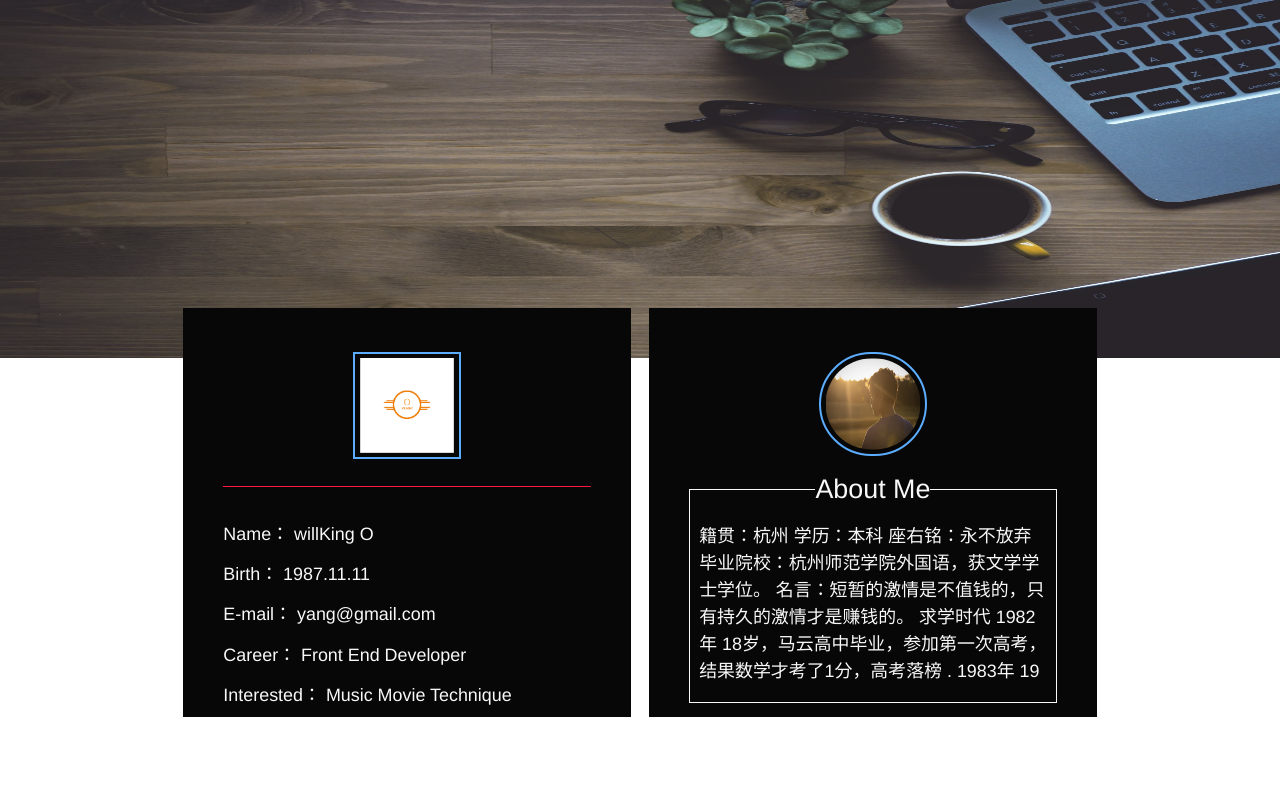
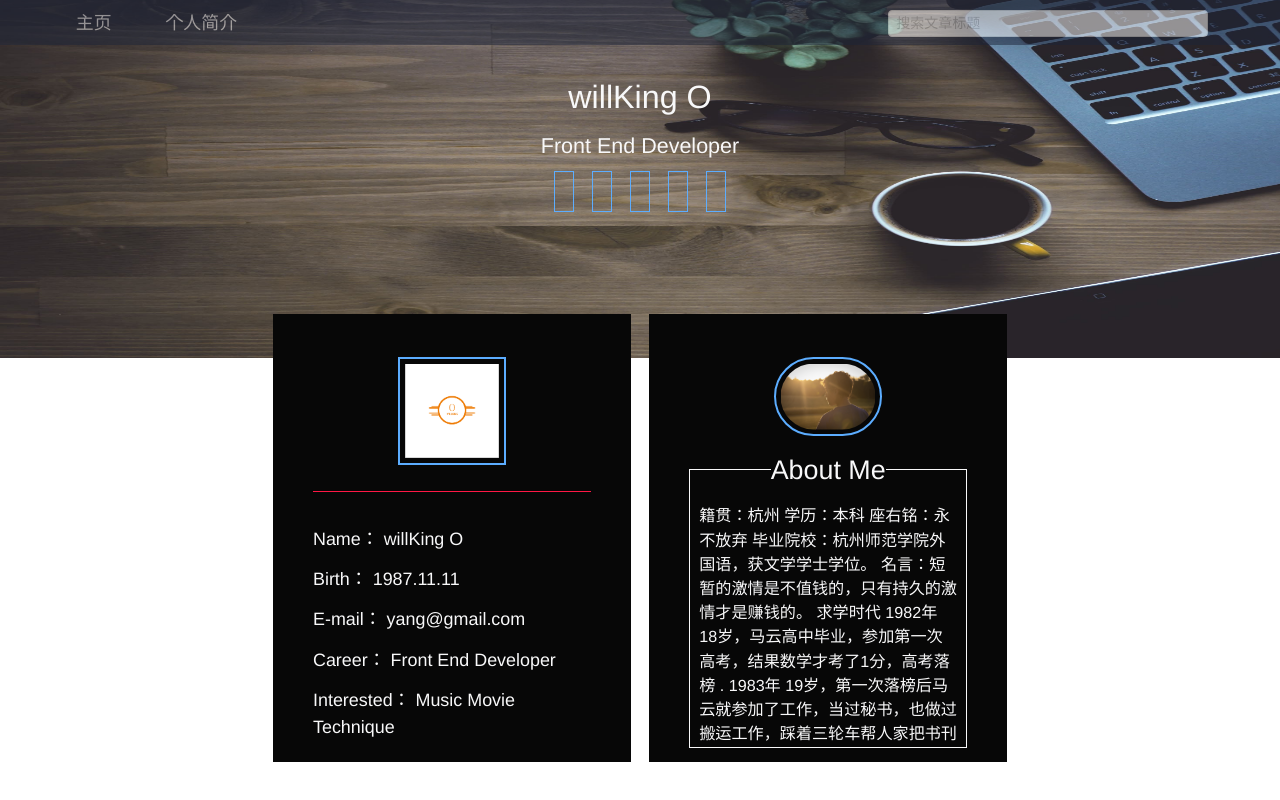
Before and after one commit to yang131323/blog-demo, a Vue app in the folder userPage/: page /#/home in a window 1280 px wide. Built offline with nearby package versions, Linux system fonts and the light colour scheme.

Commit message:
blog头部信息全部完成

```diff
--- a/userPage/package.json
+++ b/userPage/package.json
@@ -25,6 +25,7 @@
     "babel-eslint": "^8.2.1",
     "babel-helper-vue-jsx-merge-props": "^2.0.3",
     "babel-loader": "^7.1.1",
+    "babel-plugin-import": "^1.9.1",
     "babel-plugin-syntax-jsx": "^6.18.0",
     "babel-plugin-transform-runtime": "^6.22.0",
     "babel-plugin-transform-vue-jsx": "^3.5.0",
--- /dev/null
+++ b/userPage/src/components/Header.vue
@@ -0,0 +1,86 @@
+<style lang="less" scoped>
+@import './common/color.less';
+
+.header-menu {
+  position: fixed;
+  z-index: 10;
+  display: flex;
+  top: 0;
+  left: 0;
+  right: 0;
+  width: 100%;
+  height: 50 * @vw;
+  min-height: 30px;
+  padding: 11*@vw 40*@vw 0 0;
+  opacity: 0.5;
+  background-color: @iTitle;
+
+  ul {
+    flex-grow: 1;
+    list-style-type: none;
+    width: 50%;
+    height: 100%;
+    margin: 0;
+    overflow: hidden;
+    color: @iBackground;
+
+    li {
+      float: left;
+      color: @iBackground;
+    }
+  }
+
+  a {
+    height: 100%;
+    display: block;
+    width: 120 * @vw;
+    font-size: 20 * @vw;
+    color: @iBackground;
+    text-align: center;
+  }
+
+  .search-input {
+    margin: 0 40*@vw 0 0;
+    height: 30 * @vw;
+  }
+}
+</style>
+
+<template>
+  <nav class="header-menu">
+    <ul>
+      <li><a :href="homeSrc">主页</a></li>
+      <li><a :href="personSrc">个人简介</a></li>
+    </ul>
+    <a-input-search
+      size="small"
+      class="search-input"
+      placeholder="搜索文章标题"
+      :value="value"
+      @input="$emit('input', $event.target.value)"
+      :style="{width: '320px'}"
+    />
+  </nav>
+</template>
+
+<script>
+export default {
+  props: {
+    homeSrc: {
+      type: String,
+      default: '/'
+    },
+    personSrc: {
+      type: String,
+      default: '/home'
+    },
+    value: {
+      type: String,
+      default: ''
+    }
+  },
+  data () {
+    return {}
+  }
+}
+</script>
--- /dev/null
+++ b/userPage/src/components/blog/ImageIcon.vue
@@ -0,0 +1,73 @@
+<style lang="less" scoped>
+  @import '../common/color.less';
+
+  .img-content-container {
+    position: absolute;
+    z-index: 10;
+    height: 240 * @vw;
+    min-height: 180px;
+    width: 40%;
+    top: 8%;
+    padding: 0;
+    margin: 0;
+    left: 30%;
+    right: 30%;
+    opacity: 1;
+
+    p {
+      padding: 0;
+      margin: 10*@vw 0 0 0;
+      font-size: 24 * @vw;
+      color: @iBackground;
+    }
+
+    h3 {
+      padding: 0;
+      margin: 10*@vw 0;
+      font-size: 36 * @vw;
+      color: @iBackground;
+    }
+
+    .icon-container {
+      display: flex;
+      justify-content: center;
+      margin: 10*@vw 0 0 0;
+
+      .icon {
+        padding: 10 * @vw;
+        margin: 0 10*@vw;
+        border: 2*@vw solid @iLight;
+      }
+    }
+  }
+</style>
+
+<template>
+  <section class="img-content-container">
+    <h3>{{information && information.name || '无'}}</h3>
+    <p>{{information && information.career || '无'}}</p>
+    <div class="icon-container">
+      <div class="icon" v-for="(item, index) in iconArr" :key="index" @click="$emit('detail', item)">
+        <a-icon :type="item"/>
+      </div>
+    </div>
+  </section>
+</template>
+
+<script>
+export default {
+  props: {
+    information: {
+      type: Object,
+      default: () => {}
+    },
+    iconArr: {
+      type: Array,
+      default: () => []
+    }
+  },
+  data () {
+    return {}
+  }
+}
+</script>
--- a/userPage/src/components/blog/IntroductionCard.vue
+++ b/userPage/src/components/blog/IntroductionCard.vue
@@ -5,9 +5,9 @@
 .personal-profile-card {
   display: flex;
   flex-direction: column;
-  margin: -50px 10*@vw 0 10*@vw;
+  margin: -50*@vw 10*@vw 0 10*@vw;
   padding: 15 * @vw;
-  width: 500 * @vw;
+  width: 400 * @vw;
   min-height: 250px;
   background-color: @iCardBackground;
 
--- a/userPage/src/components/blog/MessageCard.vue
+++ b/userPage/src/components/blog/MessageCard.vue
@@ -4,9 +4,9 @@
 .personal-profile-card {
   display: flex;
   flex-direction: column;
-  margin: -50px 10*@vw 0 10*@vw;
+  margin: -50*@vw 10*@vw 0 10*@vw;
   padding: 15 * @vw;
-  width: 500 * @vw;
+  width: 400 * @vw;
   min-height: 250px;
   background-color: @iCardBackground;
 
@@ -25,7 +25,7 @@
     color: @iBackground;
     font-size: 20 * @vw;
     text-align: center;
-    height: 270 * @vw;
+    height: 100%;
     border: 1*@vw solid @iBackground;
     overflow: hidden; // 防止横向溢出
     text-overflow: ellipsis; // 显示省略
@@ -39,13 +39,13 @@
     p {
       padding: 0;
       margin: 0;
-      line-height: 30 * @vw;
+      // line-height: 30 * @vw;
       text-align: left;
       color: @iBackground;
-      max-height: 180 * @vw;
-      font-size: 20 * @vw;
-      -webkit-line-clamp: 6;
+      // max-height: 330 * @vw;
+      font-size: 18 * @vw;
       overflow: hidden; // 防止横向溢出
+      text-overflow: ellipsis; // 显示省略
     }
   }
 
--- a/userPage/src/pages/blog/Home.vue
+++ b/userPage/src/pages/blog/Home.vue
@@ -7,6 +7,7 @@
     overflow: hidden;
 
     .my-blog-home-article {
+      flex: 1;
       height: 100%;
       display: flex;
       flex-direction: column;
@@ -14,13 +15,14 @@
       img {
         width: 100%;
         height: 400 * @vw;
+        min-height: 280px;
       }
 
       .personal-profile-container {
         display: flex;
         flex-direction: row;
         margin: auto;
-        height: 400 * @vw;
+        height: 450 * @vw;
         min-height: 250px;
       }
     }
@@ -29,13 +31,23 @@
 
 <template>
   <div class="my-blog-home-page">
+    <blog-header v-model="searchKey"></blog-header>
     <article class="my-blog-home-article">
-      <nav></nav>
       <img src="../../assets/notebook-1280538.jpg" alt="photo" width="100%" height="400">
+      <blog-icon :information="information" :iconArr="iconArr" @detail="toThreeParty"></blog-icon>
       <article class="personal-profile-container">
-        <introduction-card :prompt="prompt" :photo="require('../../assets/logoO.png')" :information="information"></introduction-card>
-        <message-card :prompt="prompt['introduction']" :photo="require('../../assets/avatar.jpg')" :introduction="aboutMe.introduction"></message-card>
+        <introduction-card
+          :prompt="prompt"
+          :photo="require('../../assets/logoO.png')"
+          :information="information">
+        </introduction-card>
+        <message-card
+          :prompt="prompt['introduction']"
+          :photo="require('../../assets/avatar.jpg')"
+          :introduction="aboutMe.introduction">
+        </message-card>
       </article>
+      <p>{{searchKey}}</p>
     </article>
     <footer></footer>
   </div>
@@ -44,11 +56,15 @@
 <script>
 import MessageCard from '@/components/blog/MessageCard'
 import IntroductionCard from '@/components/blog/IntroductionCard'
+import BlogHeader from '@/components/Header'
+import BlogIcon from '@/components/blog/ImageIcon'
 import { mapPrompt } from '@/utils'
 
 export default {
   data () {
     return {
+      searchKey: '',
+      iconArr: ['github', 'medium', 'twitter', 'zhihu', 'facebook'],
       information: {
         name: 'willKing O',
         birth: '1987.11.11',
@@ -85,11 +101,16 @@ export default {
   methods: {
     mapPrompt(...arg) {
       mapPrompt(...arg)
+    },
+    toThreeParty (val) {
+      console.log(val)
     }
   },
   components: {
     MessageCard,
-    IntroductionCard
+    IntroductionCard,
+    BlogHeader,
+    BlogIcon
   }
 }
 </script>
```
Also changed, not shown: userPage/src/main.js (+5 -2 lines), userPage/.babelrc.
